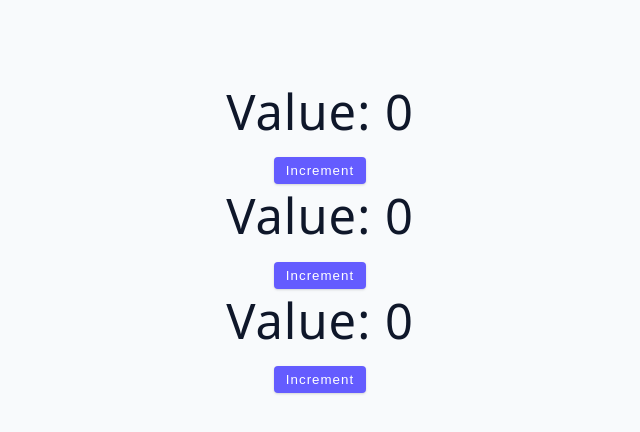
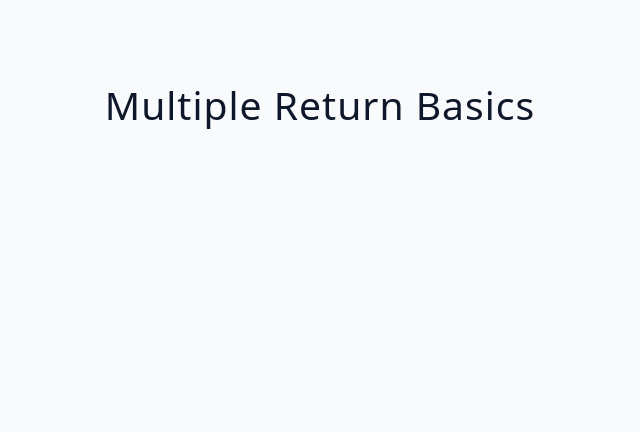
Before and after one commit to ksanjaykumar1/react-18-tutorial, a React (Vite) app in the folder advance-react/: page / in a window 1280 px wide. Shown: the top 432 px of the page, without its empty margins (320-960 px from the left). Built offline with nearby package versions, Linux system fonts and the light colour scheme.

Commit message:
optional rendering

```diff
--- a/advance-react/src/App.jsx
+++ b/advance-react/src/App.jsx
@@ -1,11 +1,9 @@
-import MultipleUseEffect from './my-code/useEffect/MultipleUseEffect';
-import UseEffectBasics from './my-code/useEffect/UseEffectBasics';
+import MultipleReturnBasics from './my-code/MultipleReturnBasics';
 
 function App() {
   return (
     <div className='container'>
-      <UseEffectBasics />
-      <MultipleUseEffect />
+      <MultipleReturnBasics />
     </div>
   );
 }
--- /dev/null
+++ b/advance-react/src/my-code/MultipleReturnBasics.jsx
@@ -0,0 +1,17 @@
+import { useEffect } from 'react';
+import { useState } from 'react';
+
+function MultipleReturnBasics() {
+  const [isLoading, setIsloading] = useState(true);
+  useEffect(() => {
+    setTimeout(() => {
+      setIsloading(false);
+    }, 3000);
+  });
+  if (isLoading) {
+    return <h2>Loading .....</h2>;
+  }
+  return <h2>Multiple Return Basics</h2>;
+}
+
+export default MultipleReturnBasics;
```
